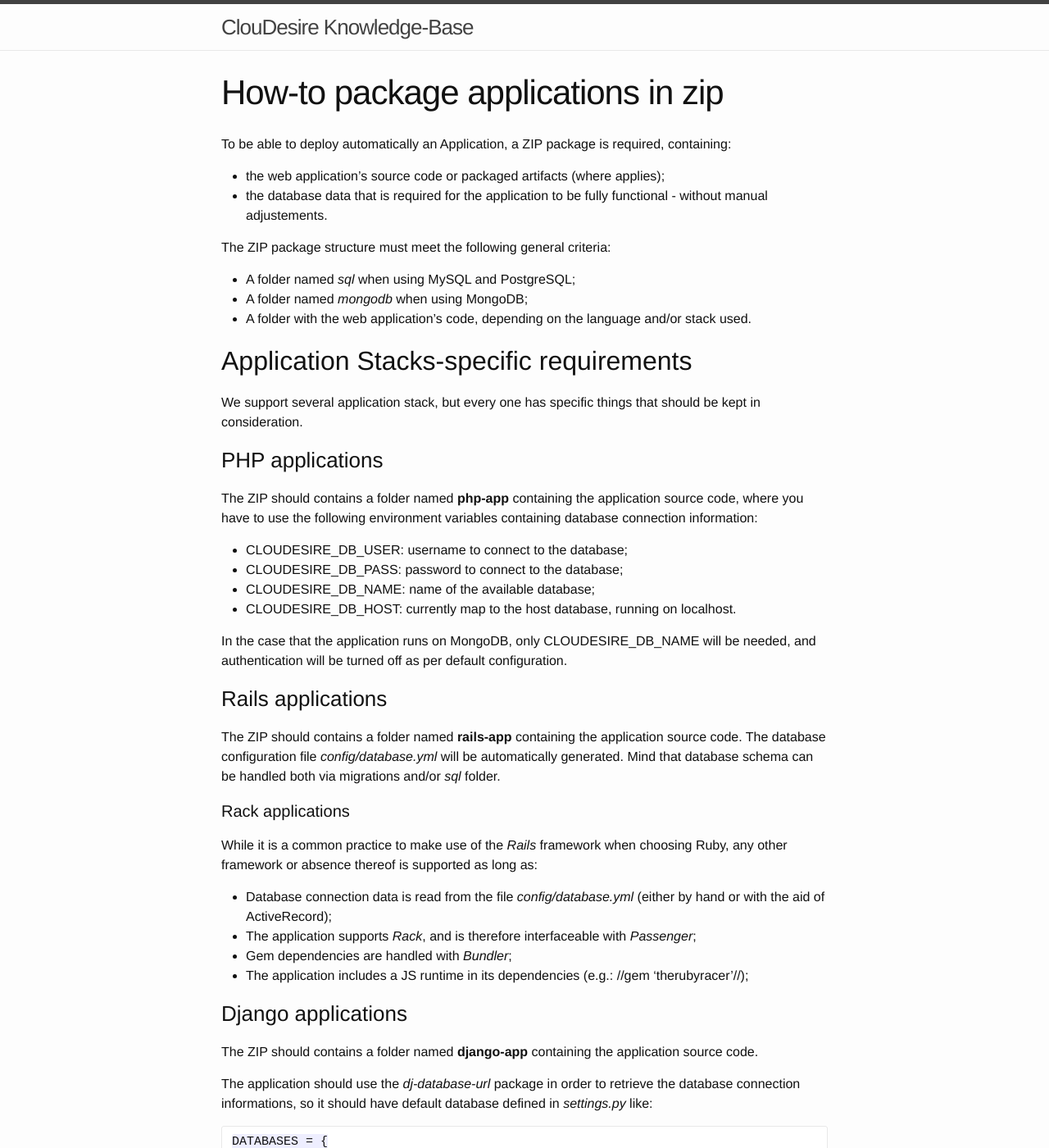
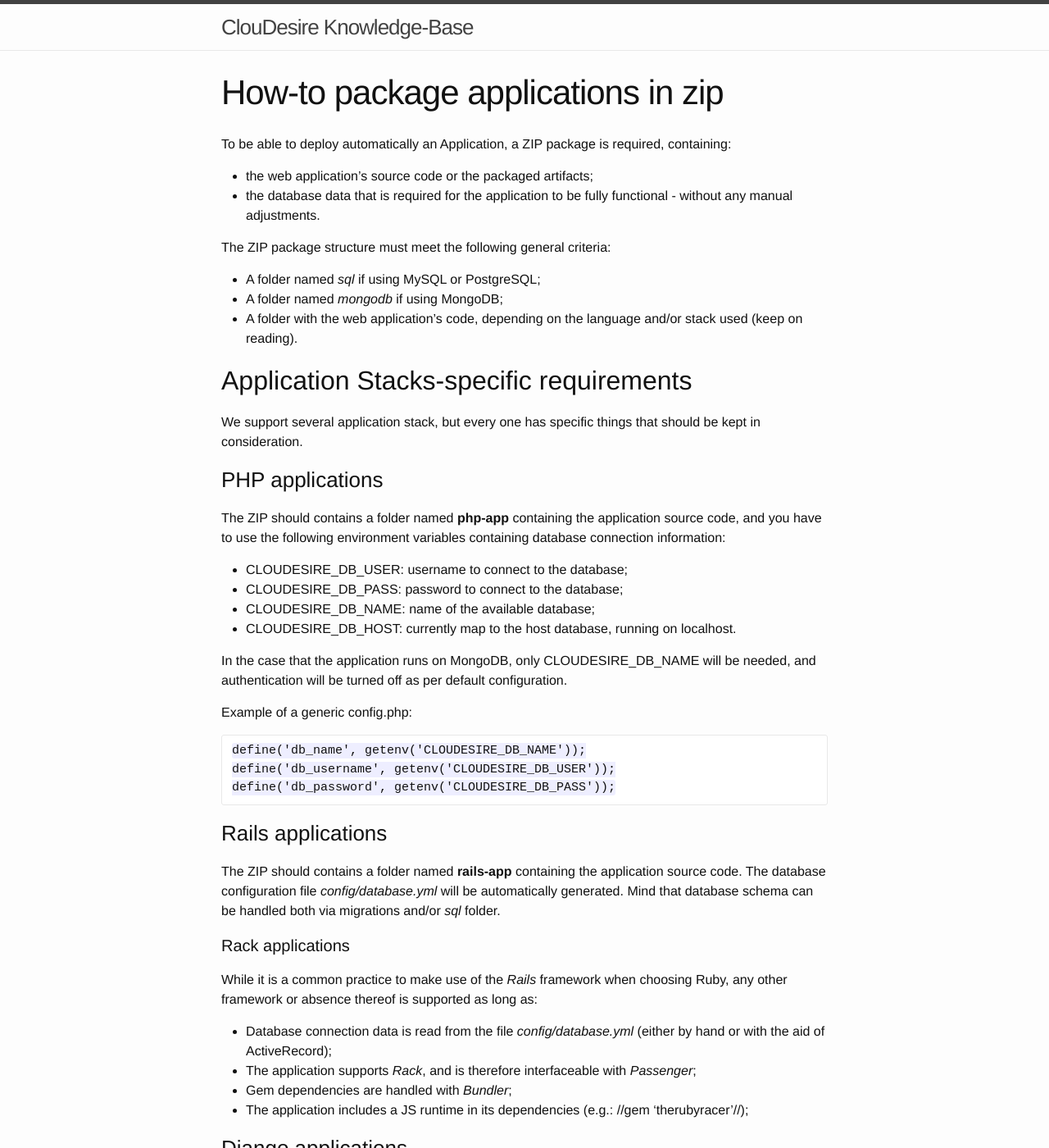
Before and after one commit to AndreaVecchi/cloudesire.github.io, a Jekyll site: the page built from en/000-zip-package.md, in a window 1280 px wide and 1400 px high. Shown: the whole window at 82% size. Built offline with Jekyll 4.4.1, drawn with Linux system fonts in a browser that asks for light colours; some of the changed text lies outside the part shown.

Commit message:
Minor fixes to zip package help

````diff
--- a/en/000-zip-package.md
+++ b/en/000-zip-package.md
@@ -7,14 +7,14 @@
 
 To be able to deploy automatically an Application, a ZIP package is required, containing:
 
-  * the web application’s source code or packaged artifacts (where applies);
-  * the database data that is required for the application to be fully functional - without manual adjustements.
+  * the web application’s source code or the packaged artifacts;
+  * the database data that is required for the application to be fully functional - without any manual adjustments.
 
 The ZIP package structure must meet the following general criteria:
 
-  * A folder named *sql* when using MySQL and PostgreSQL;
-  * A folder named *mongodb* when using MongoDB;
-  * A folder with the web application’s code, depending on the language and/or stack used.
+  * A folder named *sql* if using MySQL or PostgreSQL;
+  * A folder named *mongodb* if using MongoDB;
+  * A folder with the web application’s code, depending on the language and/or stack used (keep on reading).
 
 ## Application Stacks-specific requirements
 
@@ -22,7 +22,7 @@
 
 ### PHP applications
 
-The ZIP should contains a folder named **php-app** containing the application source code, where you have to use the following environment variables containing database connection information:
+The ZIP should contains a folder named **php-app** containing the application source code, and you have to use the following environment variables containing database connection information:
 
   * CLOUDESIRE_DB_USER: username to connect to the database;
   * CLOUDESIRE_DB_PASS: password to connect to the database;
@@ -30,6 +30,14 @@
   * CLOUDESIRE_DB_HOST: currently map to the host database, running on localhost.
 
 In the case that the application runs on MongoDB, only CLOUDESIRE_DB_NAME will be needed, and authentication will be turned off as per default configuration.
+
+Example of a generic config.php:
+
+```
+define('db_name', getenv('CLOUDESIRE_DB_NAME'));
+define('db_username', getenv('CLOUDESIRE_DB_USER'));
+define('db_password', getenv('CLOUDESIRE_DB_PASS'));
+```
 
 ### Rails applications
 
@@ -78,7 +86,7 @@
 
 ### NodeJS applications
 
-The ZIP should contains a folder named **nodejs-app** containing the application code. The application is required to use the NODE_PORT environment variable when choosing on which port the application should listen to (using process.env.NODE_PORT). It is assumed that a node.js application is built on *express* or a compatible framework, and uses *npm* to handle dependencies.
+The ZIP should contains a folder named **nodejs-app** containing the application code. The application is required to use the NODE_PORT environment variable when choosing on which port the application should listen to (using *process.env.NODE_PORT*). It is assumed that a node.js application is built on *express* or a compatible framework, and uses *npm* to handle dependencies.
 
 ## Database-specific requirements
 
````
